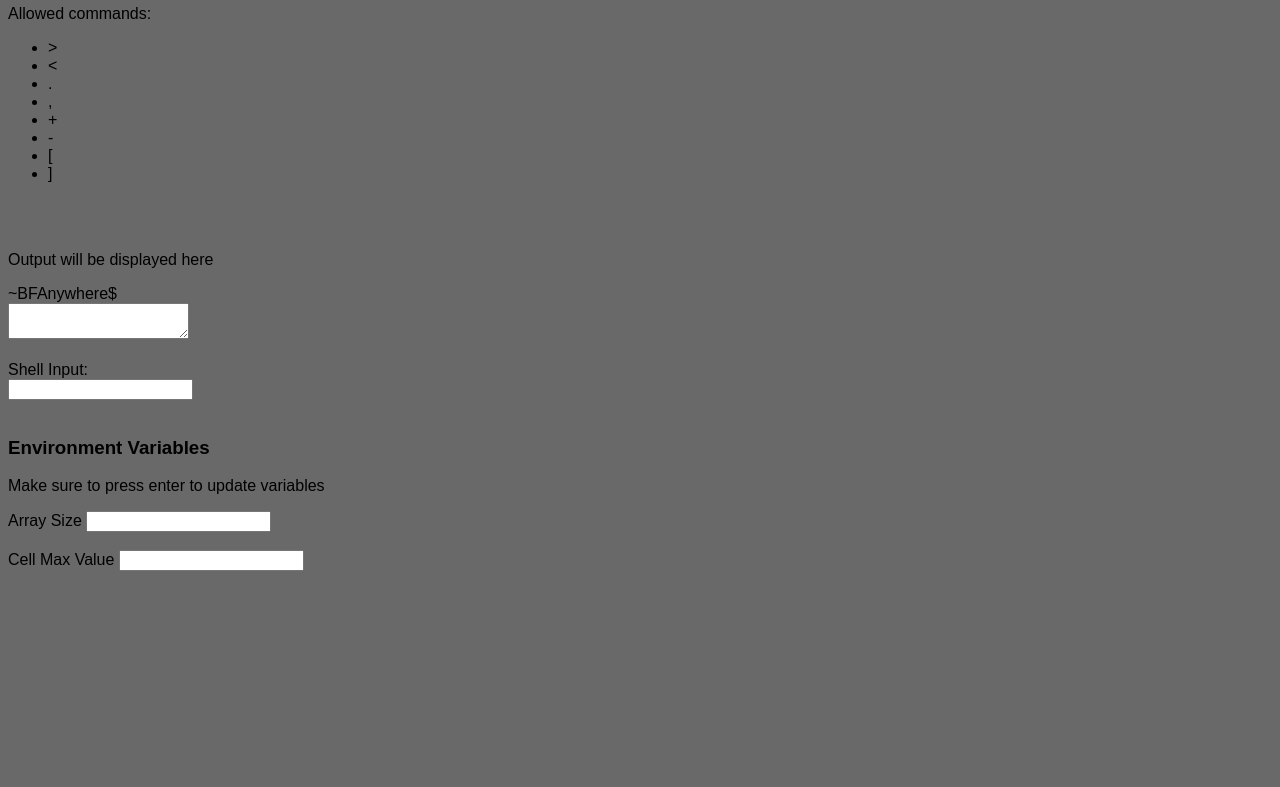
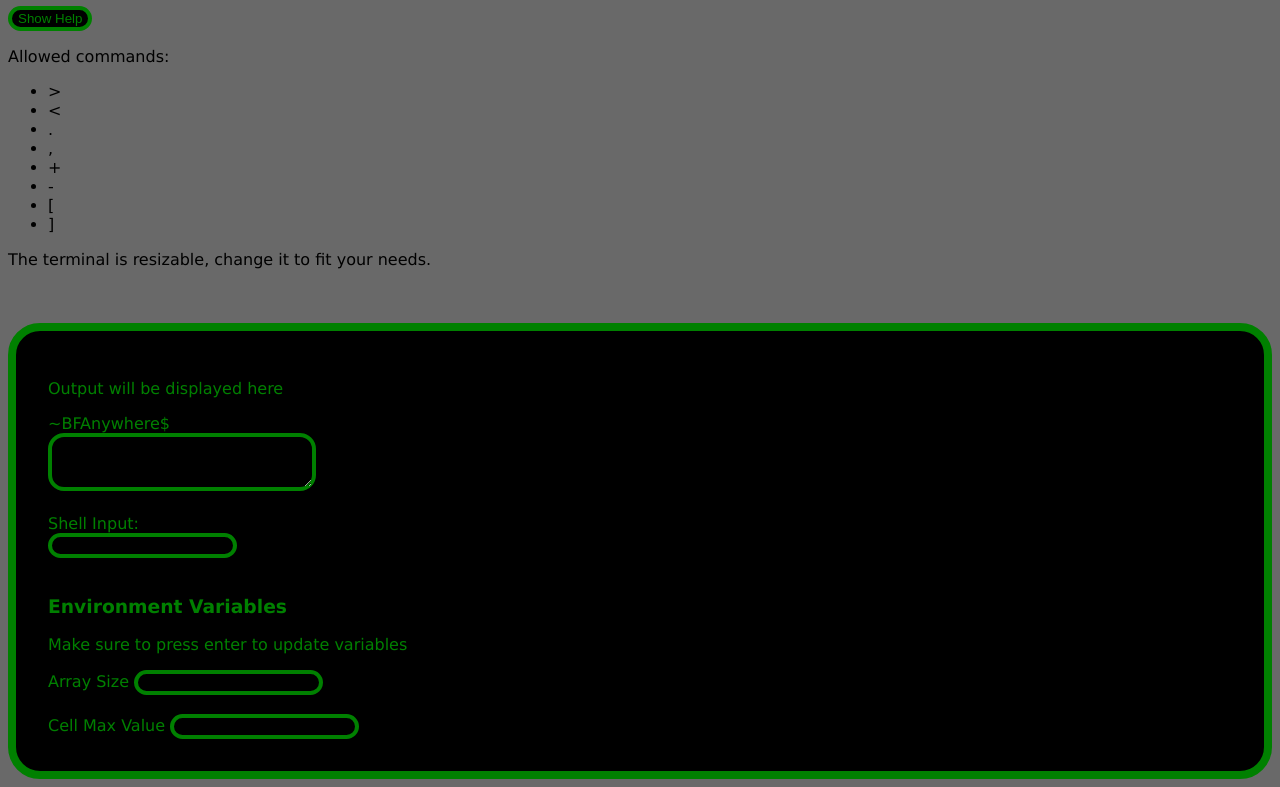
Before and after one commit to hephaestushex/bf-anywhere, a plain HTML site: page shell.html in a window 1280 px wide. Shown: the part 75-862 px from the top of the page. Before the commit the page ends 800 px from the top, so only its background shows below. Drawn offline with Linux system fonts and the light colour scheme.

Commit message:
Added help button functionality

```diff
--- a/css/styles.css
+++ b/css/styles.css
@@ -1,10 +1,46 @@
-body{
-    font-family: sans-serif;
+#shellBody{
+    background-color: black;
+    border-color: green;
+    border-style: solid;
+    border-width: 0.5rem;
+    border-radius: 2rem;
+    color: green;
+    padding: 2rem;
+}
 
-    background-color: dimgrey;
-};
+.shell{
+    background-color: black;
+    border-style: solid;
+    border-radius: 1rem;
+    border-color: green;
+    border-width: 0.25rem;
+    color: green;
+}
 
-#shellForm{
+#shell{
+    font-size: x-large;
+}
+
+#helpButton{
+    size: 2rem;
+    border-style: solid;
+    border-color: green;
+    border-radius: 1rem;
+    border-width: 0.25rem;
     background-color: black;
     color: green;
 }
+
+#help-text{
+    display: none;
+}
+
+h1{
+    text-align: center;
+}
+
+body{
+    background-color: dimgray;
+    color: black;
+    font-family: 'Lucida Sans', 'Lucida Sans Regular', 'Lucida Grande', 'Lucida Sans Unicode', Geneva, Verdana, sans-serif;
+}
--- a/js/script.js
+++ b/js/script.js
@@ -202,3 +202,45 @@ shell.addEventListener('keypress', function (event) {
         run(program);
     }
 });
+const helpButton = document.getElementById("helpButton");
+const helpText = document.getElementById("helpText");
+let showHelp = false;
+function toggleHelp(){
+    console.log("help request");
+
+
+    console.log("event registered")
+    showHelp = !showHelp;
+    if (showHelp) {
+        helpButton.innerHTML = "Hide Help";
+        helpText.style.display = "block";
+        console.log("shown")
+    }
+
+    else{
+        helpButton.innerHTML = "Show Help";
+        helpText.style.display = "none";
+        console.log("hidden");
+    }
+}
+
+document.getElementById("helpButton").addEventListener("click", toggleHelp);
+/*
+const helpButton = document.getElementById("helpButton");
+const helpText = document.getElementById("helpText");
+let showHelp = false;
+helpButton.addEventListener('click', function () {
+    console.log("event registered")
+    showHelp = !showHelp;
+    if (showHelp) {
+        helpButton.innerHTML = "Hide Help";
+        helpText.style.display = "block";
+        console.log("shown")
+    }
+
+    else{
+        helpButton.innerHTML = "Show Help";
+        helpText.style.display = "none";
+        console.log("hidden");
+    }
+})*/
--- a/shell.html
+++ b/shell.html
@@ -8,6 +8,8 @@
 </head>
 <body>
     <h1>BFAnywhere Shell</h1>
+    <button id="helpButton">Show Help</button>
+    <div id="helpText">
     <p>Allowed commands:</p>
     <ul>
         <li>></li>
@@ -19,25 +21,27 @@
         <li>[</li>
         <li>]</li>
     </ul>
+    <p>The terminal is resizable, change it to fit your needs.</p>
+    </div>
     <br><br>
     <div id="shellBody">
     <p id="shellOutput">Output will be displayed here</p>
     <form action="#" id="shellForm">
         <label id="shellText">~BFAnywhere$</label><br>
-        <textarea id="shell" name="shell"></textarea>
+        <textarea id="shell" name="shell" class="shell"></textarea>
         <br><br>
         <label id="inputText">Shell Input:</label><br>
-        <input type="text" id="shellInput" name="shell">
+        <input type="text" id="shellInput" name="shell" class="shell">
         <br>
         <br>
         <h3>Environment Variables</h3>
         <p>Make sure to press enter to update variables</p>
         <label>Array Size</label>
-        <input type="text" id="sizeOfArray" name="sizeOfArray"><br><br>
+        <input type="text" id="sizeOfArray" name="sizeOfArray" class="shell"><br><br>
         <label>Cell Max Value</label>
-        <input type="text" id="cellMaxValue" name="cellMaxValue">
+        <input type="text" id="cellMaxValue" name="cellMaxValue" class="shell">
     </form>
     </div>
-    <script src="js/script.js"></script>
+    <script src="js/script.js?ref=v1"></script>
 </body>
 </html>
```
